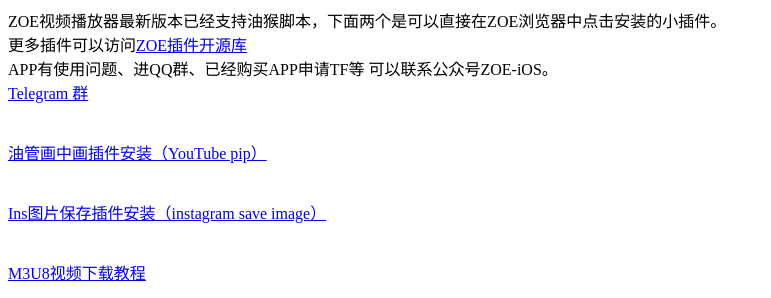
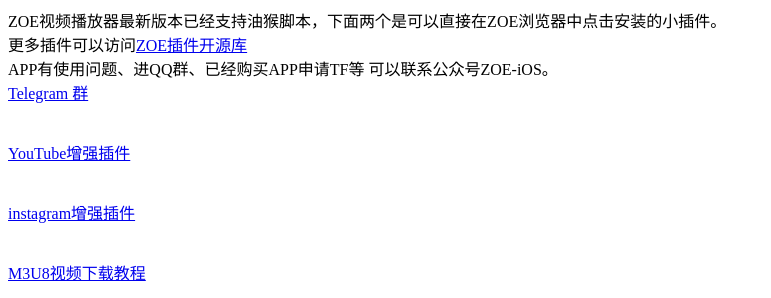
Before and after one commit to zoePro/zoePro.github.io, a plain HTML site: page index.html in a window 1280 px wide. Shown: the top 298 px of the page, without its empty margins (0-771 px from the left). Drawn offline with Linux system fonts and the light colour scheme.

Commit message:
Update index.html

```diff
--- a/index.html
+++ b/index.html
@@ -31,12 +31,12 @@
     <br>
     <br>
     <br>
-    <a href="https://raw.githubusercontent.com/zoePro/ZOE-User-Scripts/main/YouTube-PiP.js" target="_blank" download="">油管画中画插件安装（YouTube pip）</a>
+    <a href="https://zoepro.github.io/youtube.js" target="_blank" download="">YouTube增强插件</a>
 
     <br>
     <br>
     <br>
-    <a href="https://raw.githubusercontent.com/zoePro/ZOE-User-Scripts/main/Ins-download-images.js" target="_blank" download="">Ins图片保存插件安装（instagram save image）</a>
+    <a href="https://zoepro.github.io/Instagram-Save-Helper.js" target="_blank" download="">instagram增强插件</a>
 
     <br>
     <br>
```
